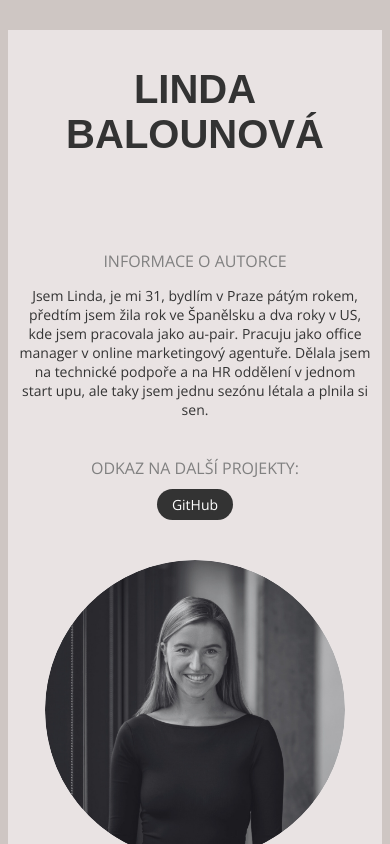
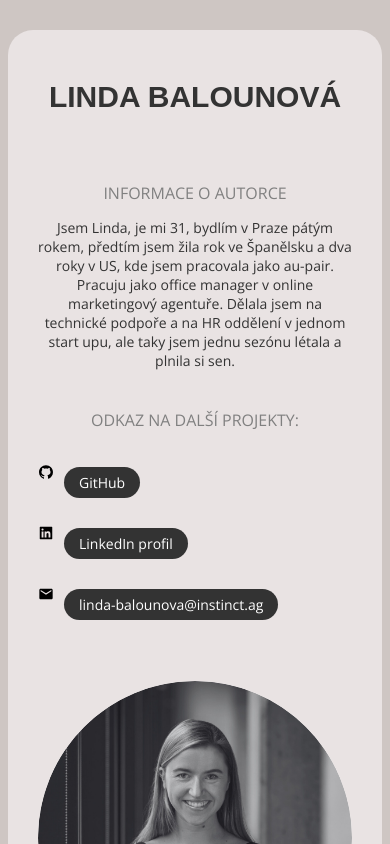
Before and after one commit to Kristyna-Novakova/o-projektu, a React app: page /linda in a window 390 px wide. Shown: the top 844 px of the page. Built offline with nearby package versions, Linux system fonts and the light colour scheme; a web font is replaced by a local one.

Commit message:
installing react-icons

```diff
--- a/package.json
+++ b/package.json
@@ -25,6 +25,7 @@
   "dependencies": {
     "react": "^18.2.0",
     "react-dom": "^18.2.0",
+    "react-icons": "^4.8.0",
     "react-router-dom": "^6.11.2"
   }
 }
--- a/src/Pages/AuthorPage/index.jsx
+++ b/src/Pages/AuthorPage/index.jsx
@@ -2,6 +2,9 @@ import React from 'react';
 import { useParams } from 'react-router-dom';
 import { authors } from '../author-list';
 import './style.css';
+import { AiFillGithub } from 'react-icons/ai';
+import { AiFillLinkedin } from 'react-icons/ai';
+import { MdEmail } from 'react-icons/md';
 
 export const AuthorPage = () => {
   const { authorId } = useParams();
@@ -14,16 +17,33 @@ export const AuthorPage = () => {
   return (
     <div className="author-page">
       <h1>{authorDetail.name}</h1>
-      <div className="textAboutAuthor">
+      <div className="author-info">
         {' '}
+        <div className="about">
           <h2>Informace o autorce</h2>
           <p>{authorDetail.about}</p>
           <h2>Odkaz na další projekty:</h2>
-        <a href={authorDetail.link} target="_blank">
+          <ul>
+            <li>
+              <AiFillGithub />{' '}
+              <a href={authorDetail.github} target="_blank">
                 GitHub
               </a>
+            </li>
+            <li>
+              <AiFillLinkedin />
+              <a href={authorDetail.linkedin} target="_blank">
+                LinkedIn profil
+              </a>
+            </li>
+            <li>
+              <MdEmail />
+              <a href="mailto: {authorDetail.email}">{authorDetail.email}</a>
+            </li>
+          </ul>
         </div>
         <img src={authorDetail.picture} alt={authorDetail.name} />
       </div>
+    </div>
   );
 };
--- a/src/Pages/AuthorPage/style.css
+++ b/src/Pages/AuthorPage/style.css
@@ -3,39 +3,49 @@
 .author-page {
   max-width: 1000px;
   margin: 0 auto;
-  padding: 20px;
+  padding: 45px;
   display: flex;
   flex-direction: column;
   align-items: center;
   justify-content: center;
   margin-top: 30px;
   background-color: rgb(233, 227, 227);
-  gap: 45px;
+  border-radius: 25px;
+}
+
+.author-info {
+  display: flex;
+  flex-direction: row;
+  align-items: center;
+  gap: 50px;
+  max-width: 800px;
+  width: 100%;
+  margin: 0 auto;
 }
 
 .author-page img {
-  max-width: 300px;
+  max-width: 320px;
   width: 100%;
   height: auto;
   object-fit: cover;
   border-radius: 50%;
 }
 
-.textAboutAuthor {
+.about {
   text-align: center;
-  max-width: 600px;
+  width: 100%;
 }
 
 h1 {
   color: #333;
   text-transform: uppercase;
-  font-size: 40px;
+  font-size: 45px;
   text-align: center;
   font-family: "Castoro Titling", sans-serif;
-  margin-bottom: 10px;
+  margin-bottom: 30px;
 }
 
-.textAboutAuthor h2 {
+.about h2 {
   font-weight: 300;
   font-size: 20px;
   color: grey;
@@ -43,44 +53,53 @@ h1 {
   padding-top: 25px;
 }
 
-.textAboutAuthor p {
+.about p {
   color: #333;
   font-size: 16px;
   margin-bottom: 10px;
 }
 
-.textAboutAuthor a {
+.about a {
   background-color: #333;
   color: white;
   padding: 8px 20px;
   border-radius: 25px;
   text-decoration: none;
   transition: background-color 0.3s ease;
-  margin-top: 100px;
+  margin-top: 20px;
 }
 
-.textAboutAuthor a:hover {
+.about a:hover {
   background-color: #555;
 }
 
 @media (max-width: 768px) {
   .author-page {
-    padding: 10px;
+    padding: 30px;
   }
 
-  .textAboutAuthor h1 {
+  .author-info {
+    display: flex;
+    flex-direction: column;
+    align-items: center;
+    gap: 45px;
+    max-width: 600px;
+    width: 100%;
+  }
+
+  h1 {
     font-size: 30px;
   }
 
-  .textAboutAuthor h2 {
+  .about h2 {
     font-size: 16px;
   }
 
-  .textAboutAuthor p {
+  .about p {
     font-size: 14px;
   }
 
-  .textAboutAuthor a {
+  .about a {
     font-size: 14px;
     padding: 6px 15px;
   }
--- a/src/Pages/ProjectPage/style.css
+++ b/src/Pages/ProjectPage/style.css
@@ -9,7 +9,7 @@
 .title {
   color: white;
   text-transform: uppercase;
-  font-size: 50px;
+  font-size: 55px;
   text-align: center;
   font-family: "Castoro Titling", sans-serif;
   margin-bottom: 20px;
@@ -26,6 +26,7 @@
 .content {
   margin-top: 30px;
   background-color: rgb(233, 227, 227);
+  border-radius: 25px;
   padding: 40px;
   display: flex;
   flex-direction: column;
@@ -33,7 +34,7 @@
 }
 
 ul {
-  padding-left: 0px;
+  padding-left: 0;
   display: flex;
   flex-direction: column;
   gap: 10px;
@@ -52,31 +53,31 @@ li img {
 
 li a {
   text-decoration: none;
-}
-
-
-li a:hover {
-  color: rgba(0, 0, 0, 0.1);
-}
-
-li a:visited {
   color: #555;
 }
 
+.text p {
+  margin-bottom: 25px;
+}
 
 .link {
   background-color: #333;
   color: white;
-  padding: 8px 20px;
-  border-radius: 25px;
+  padding: 10px 30px;
+  border-radius: 50px;
   text-decoration: none;
   transition: background-color 0.3s ease;
+  display: inline-block;
 }
 
 .link:hover {
   background-color: #555;
 }
 
+.prototypeImage {
+  display: flex;
+  align-items: center;
+}
 
 .prototypeImage img {
   max-width: 100%;
--- a/src/Pages/author-list.js
+++ b/src/Pages/author-list.js
@@ -8,7 +8,9 @@ export const authors = [
     picture: kristynaNovakova,
     about:
       'Jsem Týna a od narození mám v sobě cestovatelského červa. K programování jsem si našla cestu skrze svou předchozí práci v CoolPeople, kde jsem pracovala na pozici Content Marketing Specialist. Tak dlouho jsem psala pracovní nabídky pro ajťáky, až jsem se chtěla stát jednou z nich.',
-    link: 'https://github.com/Kristyna-Novakova',
+    github: 'https://github.com/Kristyna-Novakova',
+    linkedin: 'linkedin.com/in/kristynanov/',
+    email: 'novakovakri@gmail.com',
   },
   {
     id: 'linda',
@@ -16,6 +18,8 @@ export const authors = [
     picture: lindaBalounova,
     about:
       'Jsem Linda, je mi 31, bydlím v Praze pátým rokem, předtím jsem žila rok ve Španělsku a dva roky v US, kde jsem pracovala jako au-pair. Pracuju jako office manager v online marketingový agentuře. Dělala jsem na technické podpoře a na HR oddělení v jednom start upu, ale taky jsem jednu sezónu létala a plnila si sen.',
-    link: 'https://github.com/lindabalounova1',
+    github: 'https://github.com/lindabalounova1',
+    linkedin: 'linkedin.com/in/linda-balounova/',
+    email: 'linda-balounova@instinct.ag',
   },
 ];
```
Lines whose indentation alone changed are shown as unchanged.
